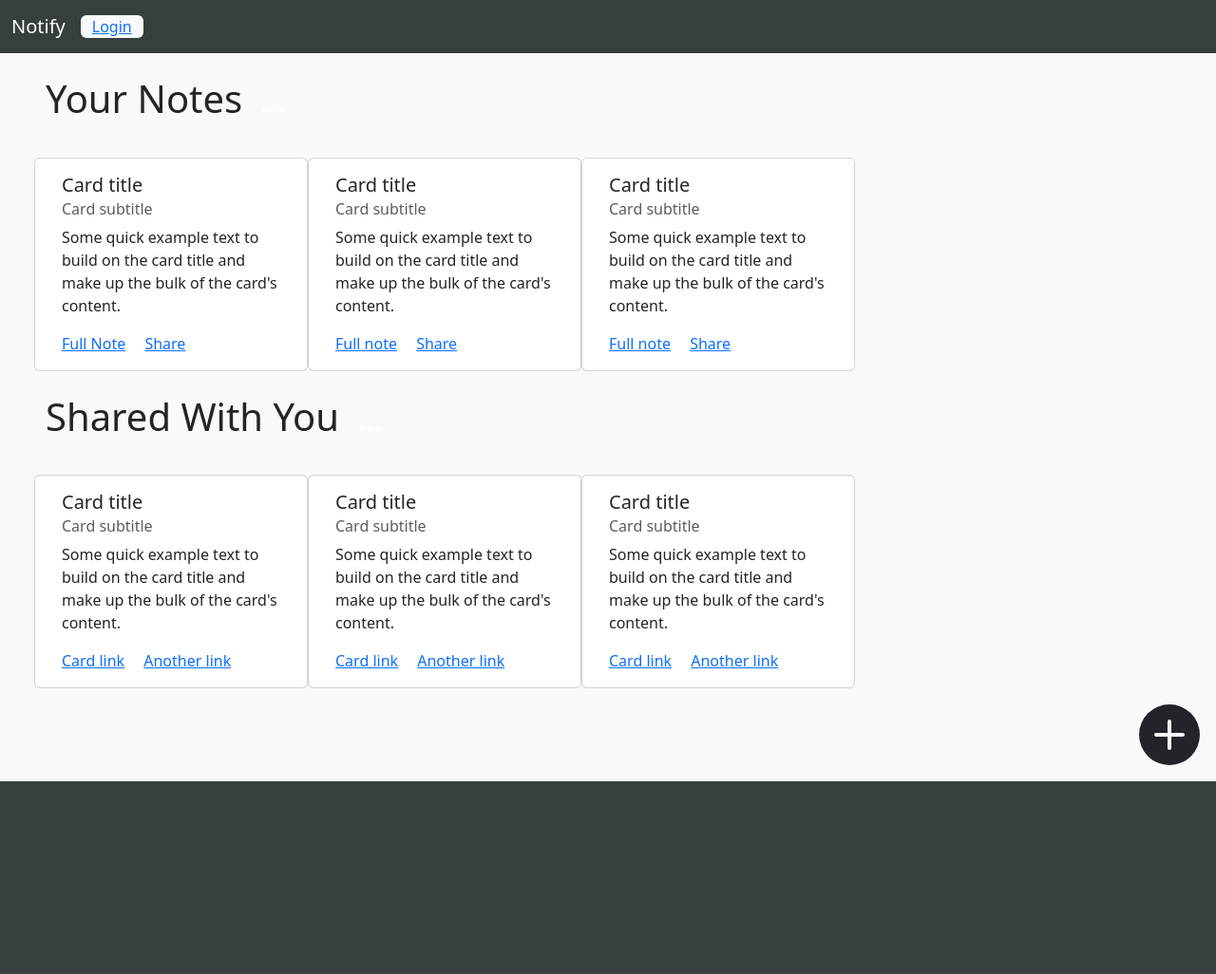
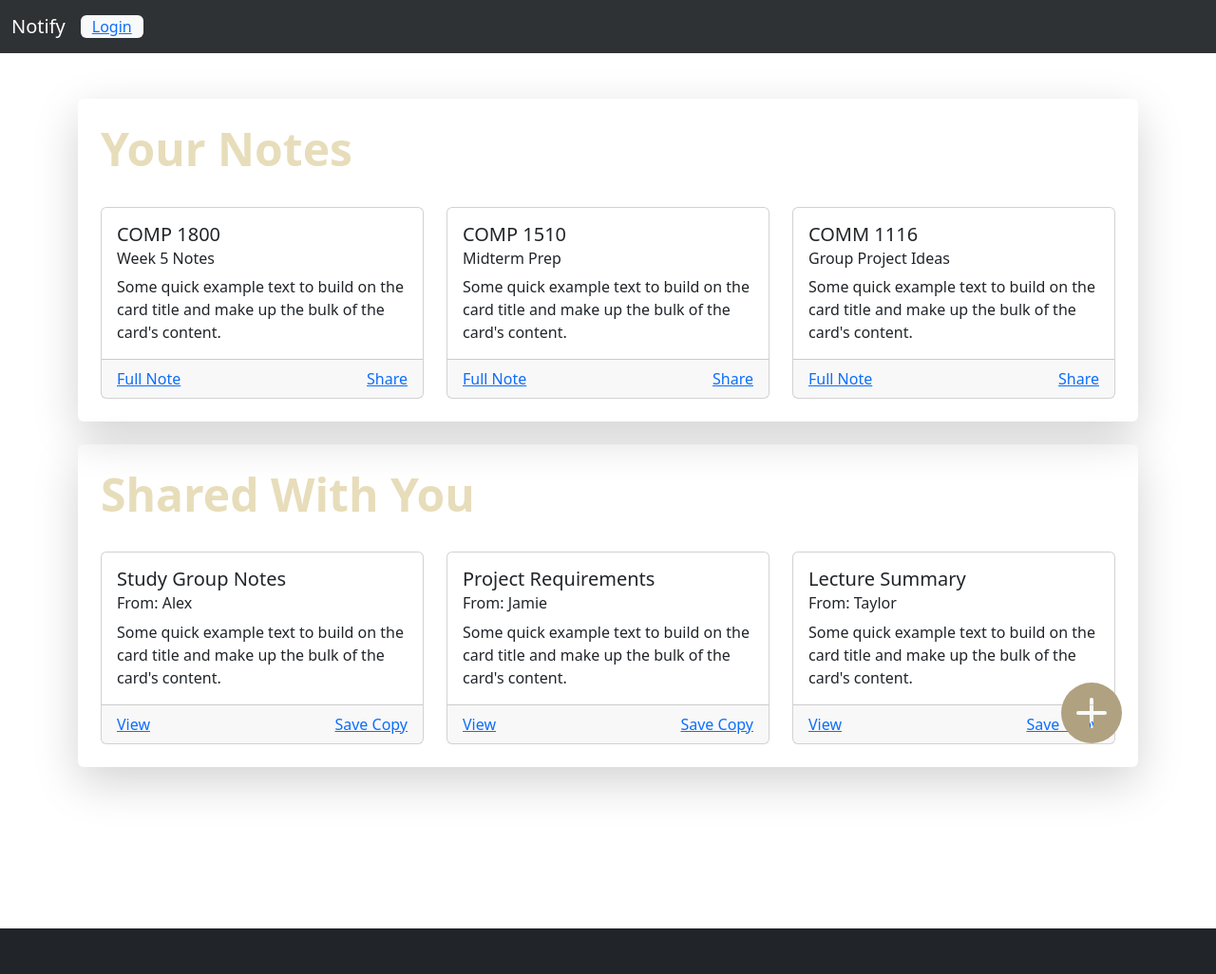
Before and after one commit to Jacob-Lebl-BCIT/1800_202510_BBY15, a website: page public/pages/notes.html in a window 1280 px wide. Shown: the whole page at 95% size. Before the commit the page ends 823 px from the top, so only its background shows below. Drawn offline with nearby package versions, Linux system fonts and the light colour scheme; some packages are replaced by stand-ins of ours; no server answers; a script that the page names is missing.

Commit message:
Color palette changed in almost all the pages, i just need to fix the notes and the calendar section

```diff
--- a/public/pages/notes.html
+++ b/public/pages/notes.html
@@ -2,8 +2,8 @@
 <html lang="en">
 
 <head>
-    <title>My BCIT Project</title>
-    <meta name="comp1800 template" content="My 1800 App">
+    <title>Notes - Notify</title>
+    <meta name="description" content="Your notes and shared notes">
 
     <!-- Required meta tags -->
     <meta charset="utf-8">
@@ -27,14 +27,15 @@
     <script src="https://www.gstatic.com/firebasejs/ui/4.8.1/firebase-ui-auth.js"></script>
     <link type="text/css" rel="stylesheet" href="https://www.gstatic.com/firebasejs/ui/4.8.1/firebase-ui-auth.css" />
 
-    <!-- Other libraries go here -->
+    <!-- Font Awesome for icons -->
+    <link rel="stylesheet" href="https://cdnjs.cloudflare.com/ajax/libs/font-awesome/6.5.1/css/all.min.css">
 
-    <!-- Link to styles of your own -->
+    <!-- Link to styles of your own - FIXED PATH -->
     <link rel="stylesheet" href="../styles/style.css">
 
 </head>
 
-<body class="dark">
+<body class="backgroundMain">
 
     <!------------------------------>
     <!-- Your HTML Layout go here -->
@@ -42,121 +43,136 @@
 
     <nav id="placeholder_nav"></nav>
 
-    <main class="bg-light">
-        <!-- Centered hero -->
-
-
-
-
-        <!-- Button -->
-
-
-        <!-- Stuff for body goes here -->
-        <div class="px-5 py-4">
-            <h1>Your Notes<span class="badge badge-info">...</span></h1>
+    <main class="py-5">
+        <div class="container">
+            <!-- Your Notes Section -->
+            <div class="card-bg rounded shadow-lg p-4 mb-4">
+                <div class="d-flex justify-content-between align-items-center mb-4">
+                    <h1 class="display-5 fw-bold" style="color: #E7DDBA;">Your Notes</h1>
                 </div>
 
-        <div class="px-5">
-            <div class="row">
-                <div class="card" style="width: 18rem;">
+                <div class="row row-cols-1 row-cols-md-3 g-4">
+                    <div class="col">
+                        <div class="card h-100">
                             <div class="card-body">
-                        <h5 class="card-title">Card title</h5>
-                        <h6 class="card-subtitle mb-2 text-muted">Card subtitle</h6>
+                                <h5 class="card-title">COMP 1800</h5>
+                                <h6 class="card-subtitle mb-2">Week 5 Notes</h6>
                                 <p class="card-text">Some quick example text to build on the card title and make up the bulk of
                                     the card's content.</p>
+                            </div>
+                            <div class="card-footer d-flex justify-content-between">
                                 <a href="#" class="card-link">Full Note</a>
                                 <a href="#" class="card-link">Share</a>
                             </div>
                         </div>
-                <div class="card" style="width: 18rem;">
+                    </div>
+                    <div class="col">
+                        <div class="card h-100">
                             <div class="card-body">
-                        <h5 class="card-title">Card title</h5>
-                        <h6 class="card-subtitle mb-2 text-muted">Card subtitle</h6>
+                                <h5 class="card-title">COMP 1510</h5>
+                                <h6 class="card-subtitle mb-2">Midterm Prep</h6>
                                 <p class="card-text">Some quick example text to build on the card title and make up the bulk of
                                     the card's content.</p>
-                        <a href="#" class="card-link">Full note</a>
+                            </div>
+                            <div class="card-footer d-flex justify-content-between">
+                                <a href="#" class="card-link">Full Note</a>
                                 <a href="#" class="card-link">Share</a>
                             </div>
                         </div>
-                <div class="card" style="width: 18rem;">
+                    </div>
+                    <div class="col">
+                        <div class="card h-100">
                             <div class="card-body">
-                        <h5 class="card-title">Card title</h5>
-                        <h6 class="card-subtitle mb-2 text-muted">Card subtitle</h6>
+                                <h5 class="card-title">COMM 1116</h5>
+                                <h6 class="card-subtitle mb-2">Group Project Ideas</h6>
                                 <p class="card-text">Some quick example text to build on the card title and make up the bulk of
                                     the card's content.</p>
-                        <a href="#" class="card-link">Full note</a>
+                            </div>
+                            <div class="card-footer d-flex justify-content-between">
+                                <a href="#" class="card-link">Full Note</a>
                                 <a href="#" class="card-link">Share</a>
                             </div>
                         </div>
                     </div>
                 </div>
-
-        <div class="px-5 py-4">
-            <h1>Shared With You<span class="badge badge-danger">...</span></h1>
             </div>
 
-        <div class="px-5">
-            <div class="row">
-                <div class="card" style="width: 18rem;">
+            <!-- Shared With You Section -->
+            <div class="card-bg rounded shadow-lg p-4 mb-4">
+                <div class="d-flex justify-content-between align-items-center mb-4">
+                    <h1 class="display-5 fw-bold" style="color: #E7DDBA;">Shared With You</h1>
+                </div>
+
+                <div class="row row-cols-1 row-cols-md-3 g-4">
+                    <div class="col">
+                        <div class="card h-100">
                             <div class="card-body">
-                        <h5 class="card-title">Card title</h5>
-                        <h6 class="card-subtitle mb-2 text-muted">Card subtitle</h6>
+                                <h5 class="card-title">Study Group Notes</h5>
+                                <h6 class="card-subtitle mb-2">From: Alex</h6>
                                 <p class="card-text">Some quick example text to build on the card title and make up the bulk of
                                     the card's content.</p>
-                        <a href="#" class="card-link">Card link</a>
-                        <a href="#" class="card-link">Another link</a>
+                            </div>
+                            <div class="card-footer d-flex justify-content-between">
+                                <a href="#" class="card-link">View</a>
+                                <a href="#" class="card-link">Save Copy</a>
                             </div>
                         </div>
-                <div class="card" style="width: 18rem;">
+                    </div>
+                    <div class="col">
+                        <div class="card h-100">
                             <div class="card-body">
-                        <h5 class="card-title">Card title</h5>
-                        <h6 class="card-subtitle mb-2 text-muted">Card subtitle</h6>
+                                <h5 class="card-title">Project Requirements</h5>
+                                <h6 class="card-subtitle mb-2">From: Jamie</h6>
                                 <p class="card-text">Some quick example text to build on the card title and make up the bulk of
                                     the card's content.</p>
-                        <a href="#" class="card-link">Card link</a>
-                        <a href="#" class="card-link">Another link</a>
+                            </div>
+                            <div class="card-footer d-flex justify-content-between">
+                                <a href="#" class="card-link">View</a>
+                                <a href="#" class="card-link">Save Copy</a>
                             </div>
                         </div>
-                <div class="card" style="width: 18rem;">
+                    </div>
+                    <div class="col">
+                        <div class="card h-100">
                             <div class="card-body">
-                        <h5 class="card-title">Card title</h5>
-                        <h6 class="card-subtitle mb-2 text-muted">Card subtitle</h6>
+                                <h5 class="card-title">Lecture Summary</h5>
+                                <h6 class="card-subtitle mb-2">From: Taylor</h6>
                                 <p class="card-text">Some quick example text to build on the card title and make up the bulk of
                                     the card's content.</p>
-                        <a href="#" class="card-link">Card link</a>
-                        <a href="#" class="card-link">Another link</a>
+                            </div>
+                            <div class="card-footer d-flex justify-content-between">
+                                <a href="#" class="card-link">View</a>
+                                <a href="#" class="card-link">Save Copy</a>
+                            </div>
                         </div>
                     </div>
                 </div>
             </div>
 
-
-
-
-
-        <footer>
-            <div class="sticky-bottom justify-content-end d-flex p-3">
-
+            <!-- Button -->
+            <div id="placeholder-new-note-btn" class="sticky-bottom justify-content-end d-flex p-3">
                 <button type="button" class="btn p-0" onclick="userClick()">
-                    <svg xmlns="http://www.w3.org/2000/svg" width="64" height="64" fill="currentColor"
-                        class="bi bi-plus-circle-fill " viewBox="0 0 16 16">
-                        <path
-                            d="M16 8A8 8 0 1 1 0 8a8 8 0 0 1 16 0M8.5 4.5a.5.5 0 0 0-1 0v3h-3a.5.5 0 0 0 0 1h3v3a.5.5 0 0 0 1 0v-3h3a.5.5 0 0 0 0-1h-3z" />
+                    <svg xmlns="http://www.w3.org/2000/svg" width="64" height="64" fill="#B0A280" class="bi bi-plus-circle-fill" viewBox="0 0 16 16">
+                        <path d="M16 8A8 8 0 1 1 0 8a8 8 0 0 1 16 0M8.5 4.5a.5.5 0 0 0-1 0v3h-3a.5.5 0 0 0 0 1h3v3a.5.5 0 0 0 1 0v-3h3a.5.5 0 0 0 0-1h-3z"></path>
                     </svg>
                 </button>
             </div>
+        </div>
+    </main>
+
+    <footer class="bg-dark text-white py-4">
     </footer>
-    </main>
+
     <!---------------------------------------------->
     <!-- Your own JavaScript functions go here    -->
     <!---------------------------------------------->
 
     <!-- Link to scripts of your own -->
-    <script src="/scripts/firebaseAPI.js"></script>
-    <script src="/scripts/skeleton.js"></script>
-    <script src="/scripts/main.js"></script>
-    <script src="/scripts/button.js"></script>
-    <!-- This is for the button of the notes section!!! this allows the proper functionality of the pop up / modal tinguililingui-->
+    <script src="../scripts/firebaseAPI.js"></script>
+    <script src="../scripts/skeleton.js"></script>
+    <script src="../scripts/main.js"></script>
+    <script src="../scripts/button.js"></script>
+    <!-- This is for the button of the notes section -->
     <script src="https://cdn.jsdelivr.net/npm/sweetalert2@11"></script>
 
 </body>
--- a/public/styles/style-landing.css
+++ b/public/styles/style-landing.css
@@ -27,8 +27,8 @@ h3, p {
 }
 
 .card-bg {
-    background-color: #E7DDBA;
-    color: #373E40;
+    background-color: #2F3234;
+    color: #E7DDBA;
     transition: background-color 0.3s ease, transform 0.2s ease;
     padding: 1.5rem; /* Added extra padding inside cards */
 }
@@ -70,7 +70,7 @@ h3, p {
 }
 
 .bg-p1 {
-    background-color: #2F3234;
+    background-color: #E7DDBA;
 }
 
 /* New styles for larger content */
--- a/public/styles/style.css
+++ b/public/styles/style.css
@@ -1,8 +1,13 @@
 :root {
-  --primary: #E7DDBA;
-  --secondary: #A1683A;
-  --accent: #305252;
-  --dark: #373E40;
+  --primary: #373E40;;
+  --secondary: #B0A280;
+  --accent: #305352;
+  --dark: #2F3234;
+  --light: #E7DDBA;
+}
+
+body {
+  color: var(--light)
 }
 
 .primary {
@@ -22,21 +27,31 @@
 }
 
 .row-striped:nth-of-type(odd){
-    background-color: #efefef;
-    border-left: 4px #000000 solid;
+  background-color: var(--dark);
+  border-left: 4px var(--secondary) solid;
+  color: var(--light);
+  border-radius: 8px;
   }
 
   .row-striped:nth-of-type(even){
-    background-color: #ffffff;
-    border-left: 4px #efefef solid;
+    background-color: var(--dark);
+    border-left: 4px var(--secondary) solid;
+    color: var(--light);
+    border-radius: 8px;
   }
 
   .row-striped {
       padding: 15px 0;
+      margin-bottom: 15px;
+      transition: transform 0.2s ease, box-shadow 0.2s ease;
   }
 
+  .row-striped:hover {
+    transform: translateY(-3px);
+    box-shadow: 0 4px 8px rgba(0, 0, 0, 0.2);
+}
+
 #notes-container {
-
     display:flex;
     flex-direction: row;
     flex-wrap: wrap;
@@ -58,9 +73,10 @@
   text-align: left;
   cursor: pointer;
   transition: transform 0.2s ease, box-shadow 0.2s ease;
-  background-color: white;
-  border: 2px solid var(--accent);
+  background-color: var(--dark);
+  border: 2px solid var(--secondary);
   border-radius: 8px;
+  color: var(--light);
 }
 
 .note:hover {
@@ -69,8 +85,8 @@
 }
 
 .note-header {
-  background-color: var(--accent);
-  color: var(--primary);
+  background-color: var(--secondary);
+  color: var(--dark);
   padding: 0.5rem;
 }
 
@@ -82,20 +98,20 @@
 .note p {
   padding: 0.5rem;
   margin: 0;
-  color: var(--dark);
+  color: var(--light);
 }
 
 .note-footer {
   padding: 0.5rem;
   border-top: 1px solid var(--accent);
   font-size: 0.8rem;
-  color: var(--secondary);
+  color: var(--light);
 }
 
 /* Native Popover Styles */
 .note-popover {
-    background-color: white;
-    border: 3pt solid var(--accent);
+  background-color: var(--dark);
+  border: 3pt solid var(--secondary);
     border-radius: 8px;
     padding: 0;
     max-width: 300px;
@@ -107,8 +123,8 @@
 }
 
 .popover-header {
-    background-color: var(--accent);
-    color: var(--primary);
+  background-color: var(--secondary);
+  color: var(--dark);
     padding: 1rem;
     display: flex;
     justify-content: space-between;
@@ -123,20 +139,20 @@
 .popover-header .btn-close {
     background-color: transparent;
     border: none;
-    color: var(--primary);
+    color: var(--dark);
     cursor: pointer;
     padding: 0.5rem;
 }
 
 .popover-content {
     padding: 1rem;
-    color: var(--dark);
+    color: var(--light);
 }
 
 .note-meta {
     margin-top: 1rem;
     padding-top: 1rem;
-    border-top: 1px solid var(--accent);
+    border-top: 1px solid var(--secondary);
     display: flex;
     justify-content: space-between;
     font-size: 0.9rem;
```
Also changed, not shown: public/index.html (+1 -2 lines), public/pages/landingpage.html (+1 -1 lines), 1 other file. Lines whose indentation alone changed are shown as unchanged.
